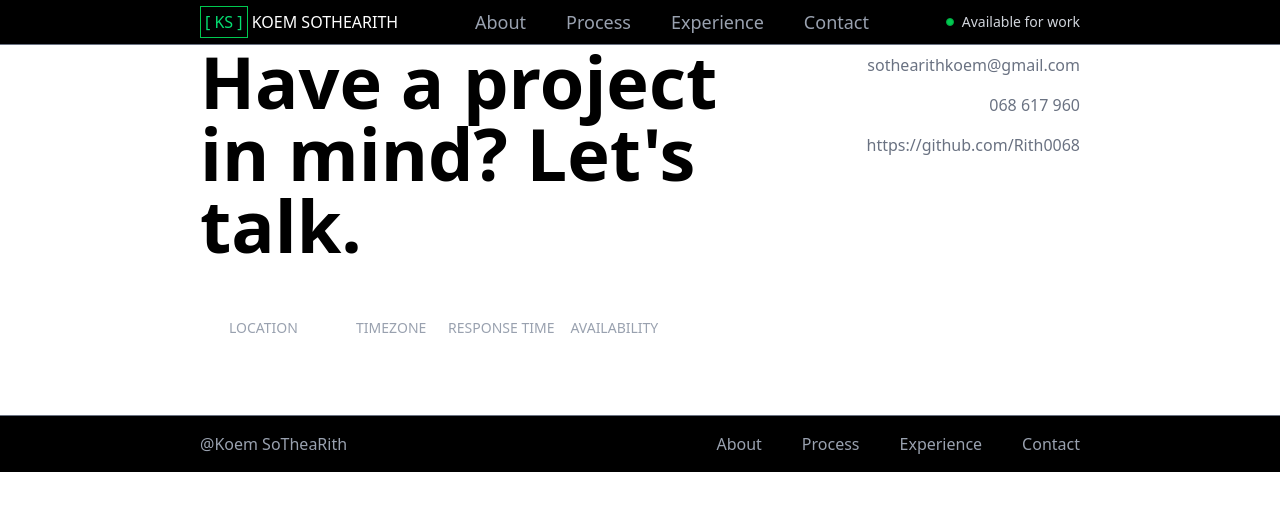
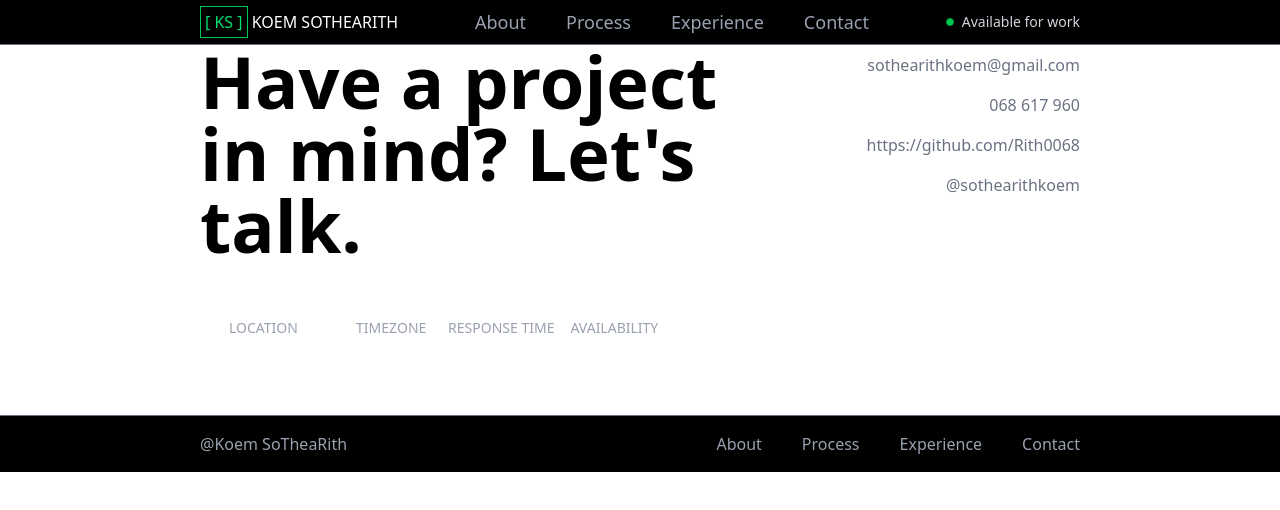
Before and after one commit to Rith0068/sothearith-is-portfolio, a Nuxt app: page /contact in a window 1280 px wide. Shown: the top 510 px of the page. Built offline with nearby package versions, Linux system fonts and the light colour scheme.

Commit message:
add user name telegram in contact @sothearithkoem

```diff
--- a/app/pages/contact/index.vue
+++ b/app/pages/contact/index.vue
@@ -33,5 +33,8 @@ const info = [
   {
     contact: 'https://github.com/Rith0068'
   },
+  {
+    contact: '@sothearithkoem'
+  }
 ]
 </script>
```
